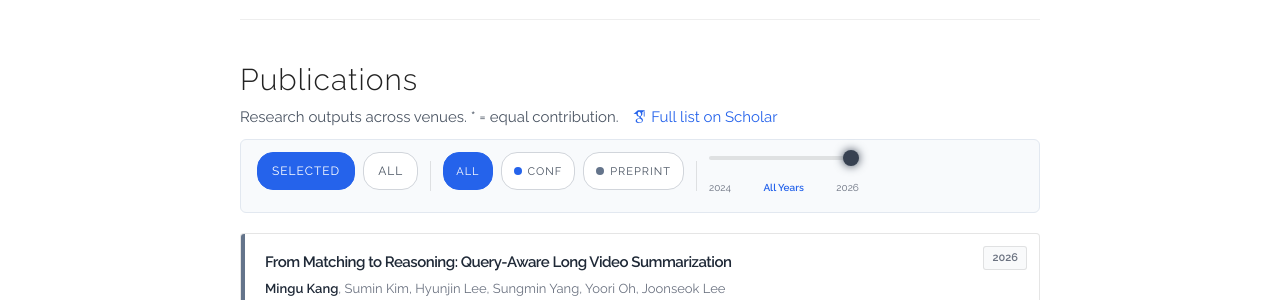
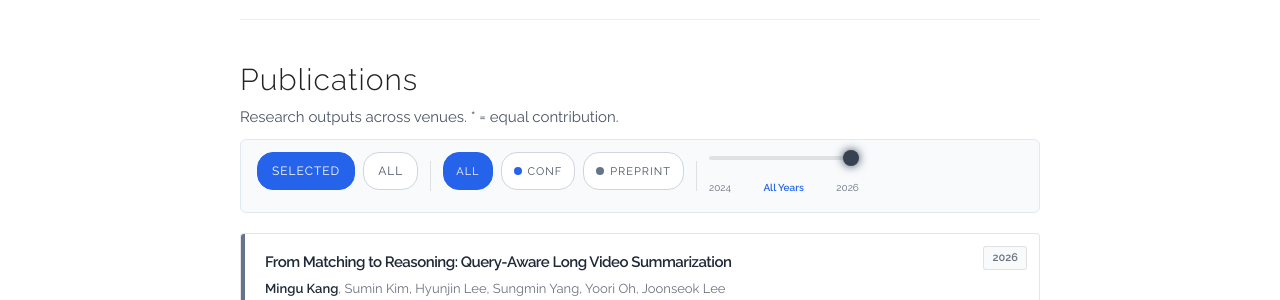
Before and after one commit to rkdrn79/rkdrn79.github.io, a Jekyll site: the page built from index.html, in a window 1280 px wide and 900 px high, scrolled down 755 px. Shown: the part 152-452 px from the top of the window. Built offline with Jekyll 4.4.1, drawn with Linux system fonts in a browser that asks for light colours; some web fonts are replaced.

Commit message:
clean repo

```diff
--- a/index.html
+++ b/index.html
@@ -34,9 +34,9 @@ title: Home
 
   <p class="section-subtitle">
     Research outputs across venues. * = equal contribution.
-    <a href="{{ site.data.main_info.google_scholar }}" target="_blank" class="scholar-link">
+    <!-- <a href="{{ site.data.main_info.google_scholar }}" target="_blank" class="scholar-link">
       <i class="ai ai-google-scholar"></i> Full list on Scholar
-    </a>
+    </a> -->
   </p>
 
   <div class="filter-bar">
```
